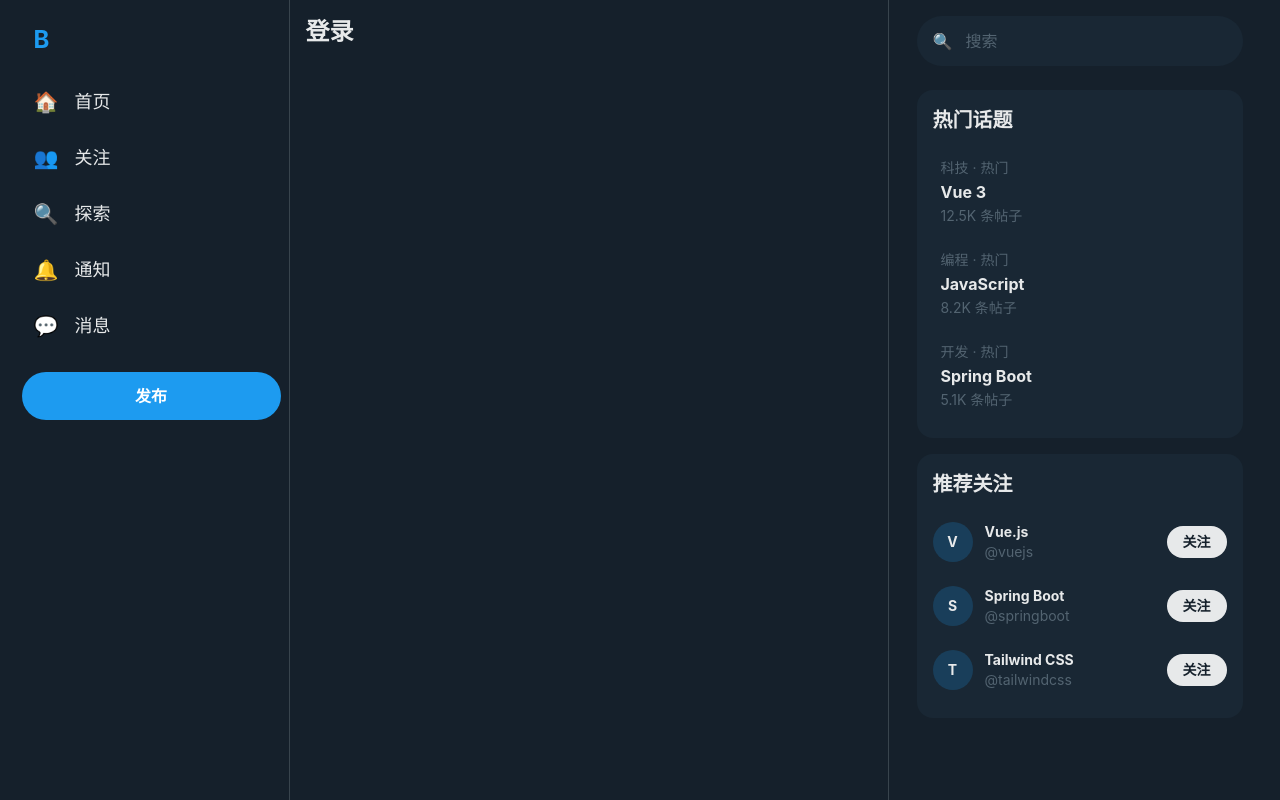
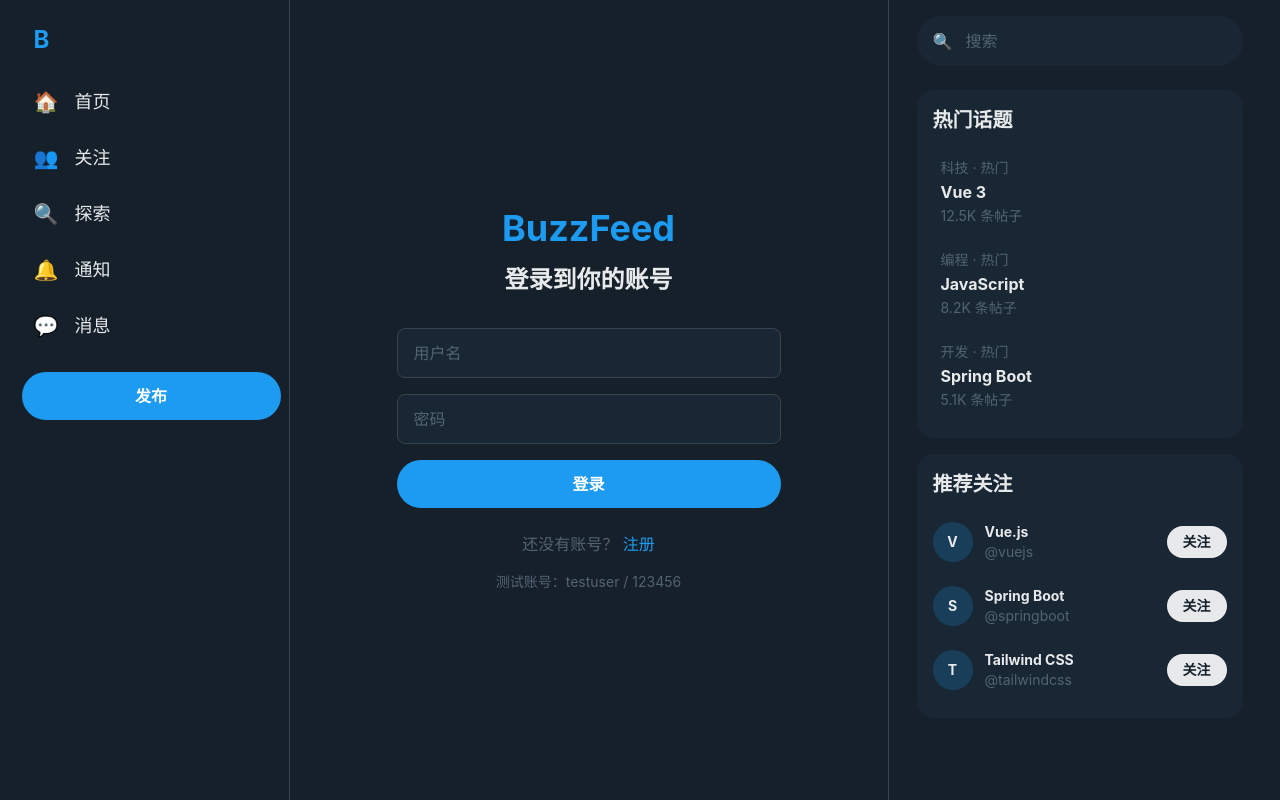
Before and after one commit to sdb-BaseGhost/BuzzFeed, a Vue app in the folder Frontend/: page /login in a window 1280 px wide. Built offline with nearby package versions, Linux system fonts and the light colour scheme.

Commit message:
feat: add login/register pages with auth composable

```diff
--- /dev/null
+++ b/Frontend/src/composables/useAuth.js
@@ -0,0 +1,43 @@
+import { useAuthStore } from '@/stores/auth'
+import { useRouter } from 'vue-router'
+import { ref } from 'vue'
+
+export function useAuth() {
+  const authStore = useAuthStore()
+  const router = useRouter()
+  const loading = ref(false)
+  const error = ref('')
+
+  async function login(username, password) {
+    error.value = ''
+    loading.value = true
+    try {
+      await authStore.login(username, password)
+      router.push('/')
+    } catch (e) {
+      error.value = e.message || '登录失败'
+    } finally {
+      loading.value = false
+    }
+  }
+
+  async function register(username, password, email) {
+    error.value = ''
+    loading.value = true
+    try {
+      await authStore.register(username, password, email)
+      router.push('/login')
+    } catch (e) {
+      error.value = e.message || '注册失败'
+    } finally {
+      loading.value = false
+    }
+  }
+
+  function logout() {
+    authStore.logout()
+    router.push('/login')
+  }
+
+  return { loading, error, login, register, logout }
+}
--- a/Frontend/src/views/Login.vue
+++ b/Frontend/src/views/Login.vue
@@ -1,3 +1,64 @@
+<script setup>
+import { ref } from 'vue'
+import { useRouter } from 'vue-router'
+import { useAuth } from '@/composables/useAuth'
+
+const router = useRouter()
+const { loading, error, login } = useAuth()
+
+const username = ref('')
+const password = ref('')
+
+async function handleSubmit() {
+  await login(username.value, password.value)
+}
+</script>
+
 <template>
-  <div class="p-4"><h1 class="text-2xl font-bold">登录</h1></div>
+  <div class="min-h-screen flex items-center justify-center bg-bg-primary">
+    <div class="w-full max-w-md p-8">
+      <div class="text-center mb-8">
+        <span class="text-accent text-4xl font-bold">BuzzFeed</span>
+        <h1 class="text-2xl font-bold mt-4">登录到你的账号</h1>
+      </div>
+
+      <form @submit.prevent="handleSubmit" class="space-y-4">
+        <div>
+          <input
+            v-model="username"
+            type="text"
+            placeholder="用户名"
+            class="w-full bg-bg-secondary border border-border-custom rounded-lg px-4 py-3 text-text-primary placeholder-text-secondary focus:border-accent outline-none transition-colors"
+          />
+        </div>
+        <div>
+          <input
+            v-model="password"
+            type="password"
+            placeholder="密码"
+            class="w-full bg-bg-secondary border border-border-custom rounded-lg px-4 py-3 text-text-primary placeholder-text-secondary focus:border-accent outline-none transition-colors"
+          />
+        </div>
+
+        <p v-if="error" class="text-danger text-sm">{{ error }}</p>
+
+        <button
+          type="submit"
+          :disabled="loading"
+          class="w-full bg-accent text-white py-3 rounded-full font-bold hover:bg-accent/90 transition-colors disabled:opacity-50"
+        >
+          {{ loading ? '登录中...' : '登录' }}
+        </button>
+      </form>
+
+      <p class="text-center mt-6 text-text-secondary">
+        还没有账号？
+        <router-link to="/register" class="text-accent hover:underline">注册</router-link>
+      </p>
+
+      <p class="text-center mt-4 text-text-secondary text-sm">
+        测试账号：testuser / 123456
+      </p>
+    </div>
+  </div>
 </template>
--- a/Frontend/src/views/Register.vue
+++ b/Frontend/src/views/Register.vue
@@ -1,3 +1,67 @@
+<script setup>
+import { ref } from 'vue'
+import { useAuth } from '@/composables/useAuth'
+
+const { loading, error, register } = useAuth()
+
+const username = ref('')
+const email = ref('')
+const password = ref('')
+
+async function handleSubmit() {
+  await register(username.value, password.value, email.value)
+}
+</script>
+
 <template>
-  <div class="p-4"><h1 class="text-2xl font-bold">注册</h1></div>
+  <div class="min-h-screen flex items-center justify-center bg-bg-primary">
+    <div class="w-full max-w-md p-8">
+      <div class="text-center mb-8">
+        <span class="text-accent text-4xl font-bold">BuzzFeed</span>
+        <h1 class="text-2xl font-bold mt-4">创建你的账号</h1>
+      </div>
+
+      <form @submit.prevent="handleSubmit" class="space-y-4">
+        <div>
+          <input
+            v-model="username"
+            type="text"
+            placeholder="用户名"
+            class="w-full bg-bg-secondary border border-border-custom rounded-lg px-4 py-3 text-text-primary placeholder-text-secondary focus:border-accent outline-none transition-colors"
+          />
+        </div>
+        <div>
+          <input
+            v-model="email"
+            type="email"
+            placeholder="邮箱"
+            class="w-full bg-bg-secondary border border-border-custom rounded-lg px-4 py-3 text-text-primary placeholder-text-secondary focus:border-accent outline-none transition-colors"
+          />
+        </div>
+        <div>
+          <input
+            v-model="password"
+            type="password"
+            placeholder="密码"
+            class="w-full bg-bg-secondary border border-border-custom rounded-lg px-4 py-3 text-text-primary placeholder-text-secondary focus:border-accent outline-none transition-colors"
+          />
+        </div>
+
+        <p v-if="error" class="text-danger text-sm">{{ error }}</p>
+
+        <button
+          type="submit"
+          :disabled="loading"
+          class="w-full bg-accent text-white py-3 rounded-full font-bold hover:bg-accent/90 transition-colors disabled:opacity-50"
+        >
+          {{ loading ? '注册中...' : '注册' }}
+        </button>
+      </form>
+
+      <p class="text-center mt-6 text-text-secondary">
+        已有账号？
+        <router-link to="/login" class="text-accent hover:underline">登录</router-link>
+      </p>
+    </div>
+  </div>
 </template>
```
